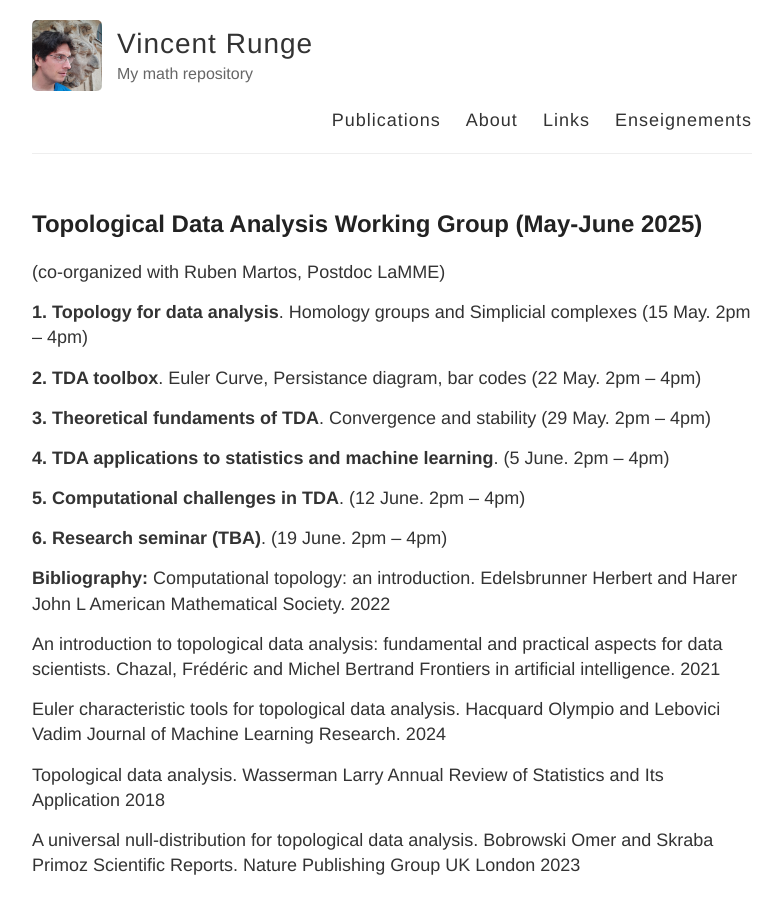
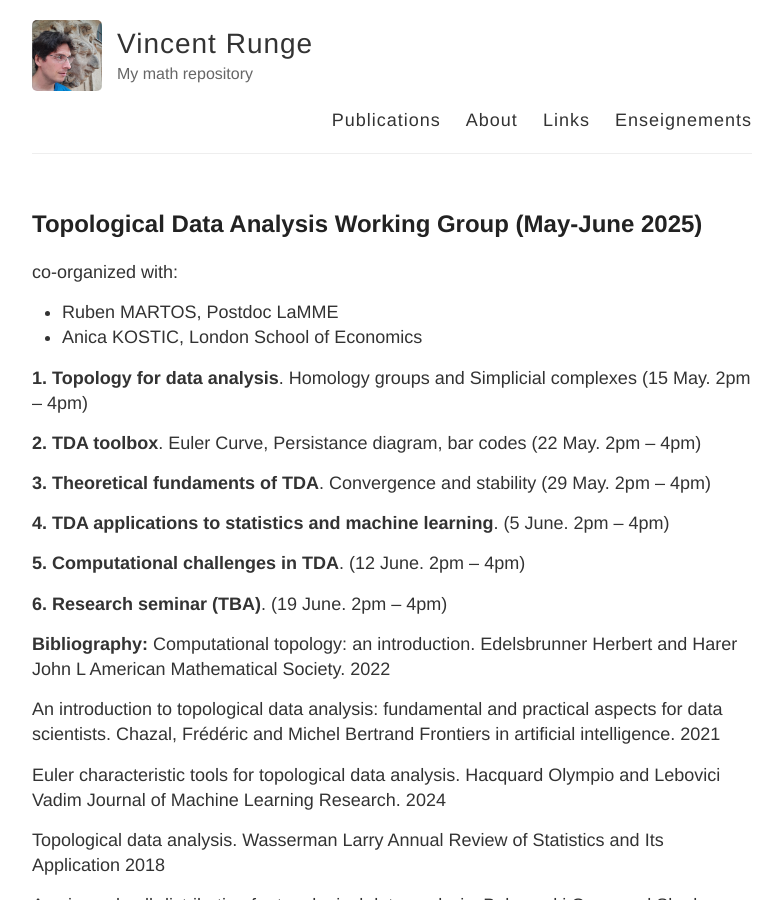
Before and after one commit to vincentrunge/vincentrunge.github.io, a Jekyll site: the page built from About.md, in a window 1280 px wide and 900 px high. Shown: the whole window, without its empty margins (248-1031 px from the left). Built offline with Jekyll 4.4.1, drawn with Linux system fonts in a browser that asks for light colours.

Commit message:
Update About.md

```diff
--- a/About.md
+++ b/About.md
@@ -5,7 +5,10 @@ permalink: /About/
 ---
 
 ## Topological Data Analysis Working Group (May-June 2025)
-(co-organized with Ruben Martos, Postdoc LaMME)
+
+co-organized with:
+- Ruben MARTOS, Postdoc LaMME
+- Anica KOSTIC, London School of Economics
 
 **1.	Topology for data analysis**.
 Homology groups and Simplicial complexes
```
